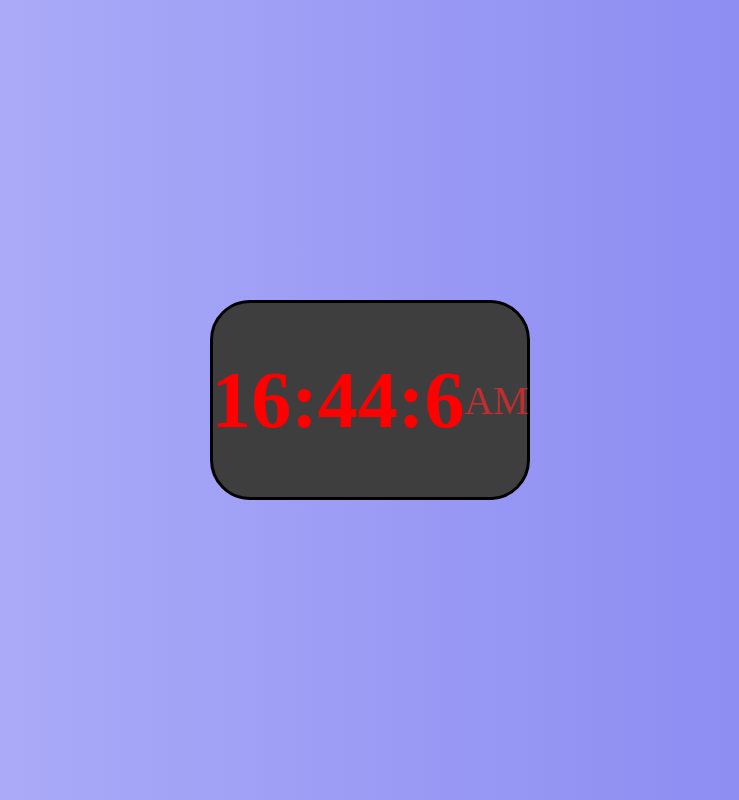
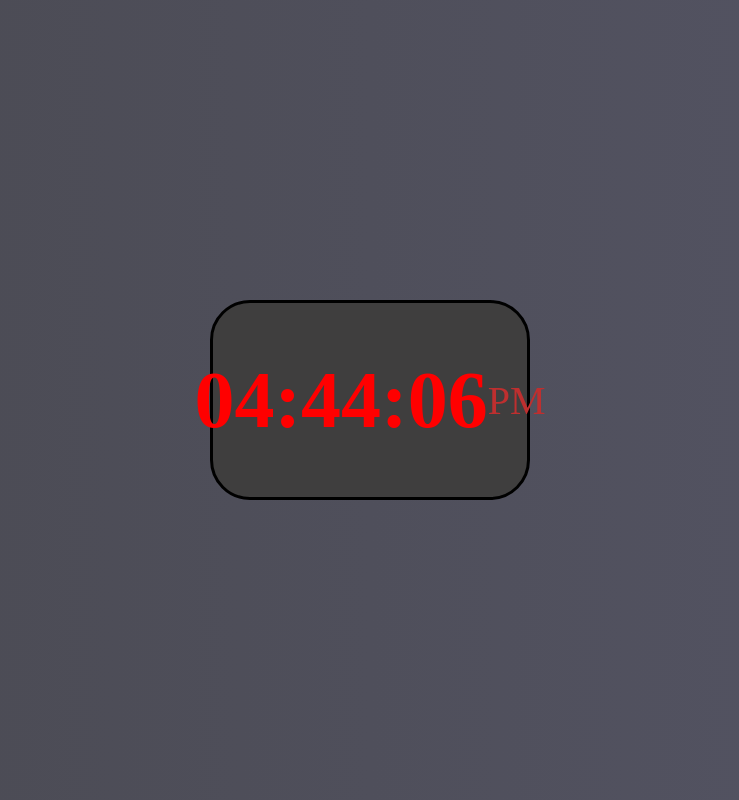
Before and after one commit to saiful-shaakil/digital-clock, a plain HTML site: page index.html in a window 1280 px wide. Shown: the whole page, without its empty margins (270-1009 px from the left). Drawn offline with Linux system fonts and the light colour scheme.

Commit message:
last commit

```diff
--- a/script.js
+++ b/script.js
@@ -4,8 +4,18 @@ function digitalClock() {
     let minutes = time.getMinutes();
     let seconds = time.getSeconds();
     let timeFormat = 'AM';
+    if (hours === 0) {
+        hours = 12;
+    }
+    if (hours > 12) {
+        hours = hours - 12;
+        timeFormat = 'PM';
+    }
+    hours = hours < 10 ? '0' + hours : hours;
+    minutes = minutes < 10 ? '0' + minutes : minutes;
+    seconds = seconds < 10 ? '0' + seconds : seconds;
 
-    let finalTime = `${hours}:${minutes}:${seconds}`
+    let finalTime = `${hours}:${minutes}:${seconds}`;
 
     document.getElementById('time').innerText = finalTime;
     document.getElementById('ampm').innerText = timeFormat;
--- a/style.css
+++ b/style.css
@@ -6,7 +6,7 @@ body{
     margin: 0;
 }
 .main-section{
-    background: linear-gradient(to right , rgb(181, 181, 250) , rgb(130, 130, 240));
+    background: linear-gradient(to right , rgb(74, 74, 82) , rgb(84, 84, 100));
     height: 100vh;
     width: 100%;
     display: flex;
```
Also changed, not shown: index.html (+0 -8 lines).
